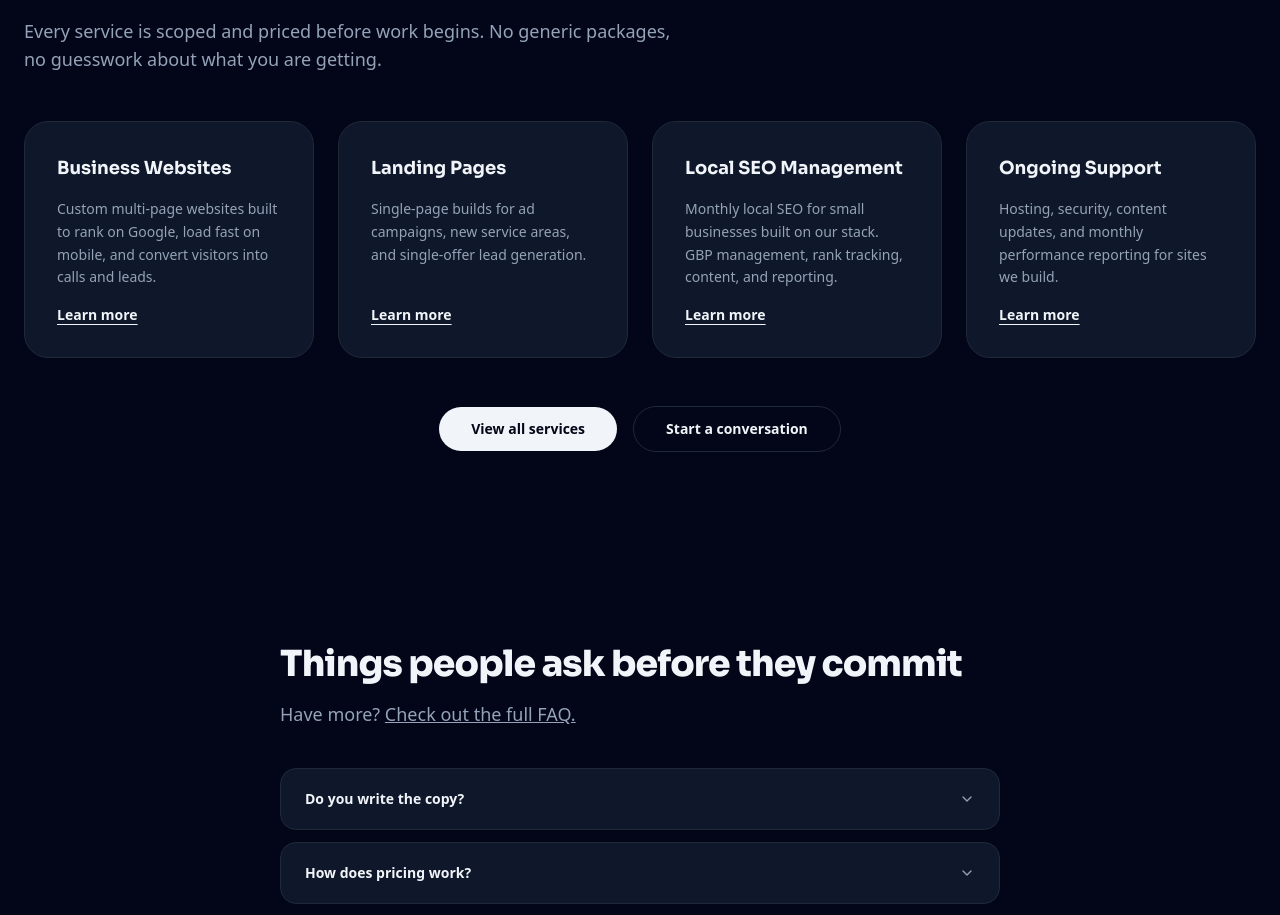
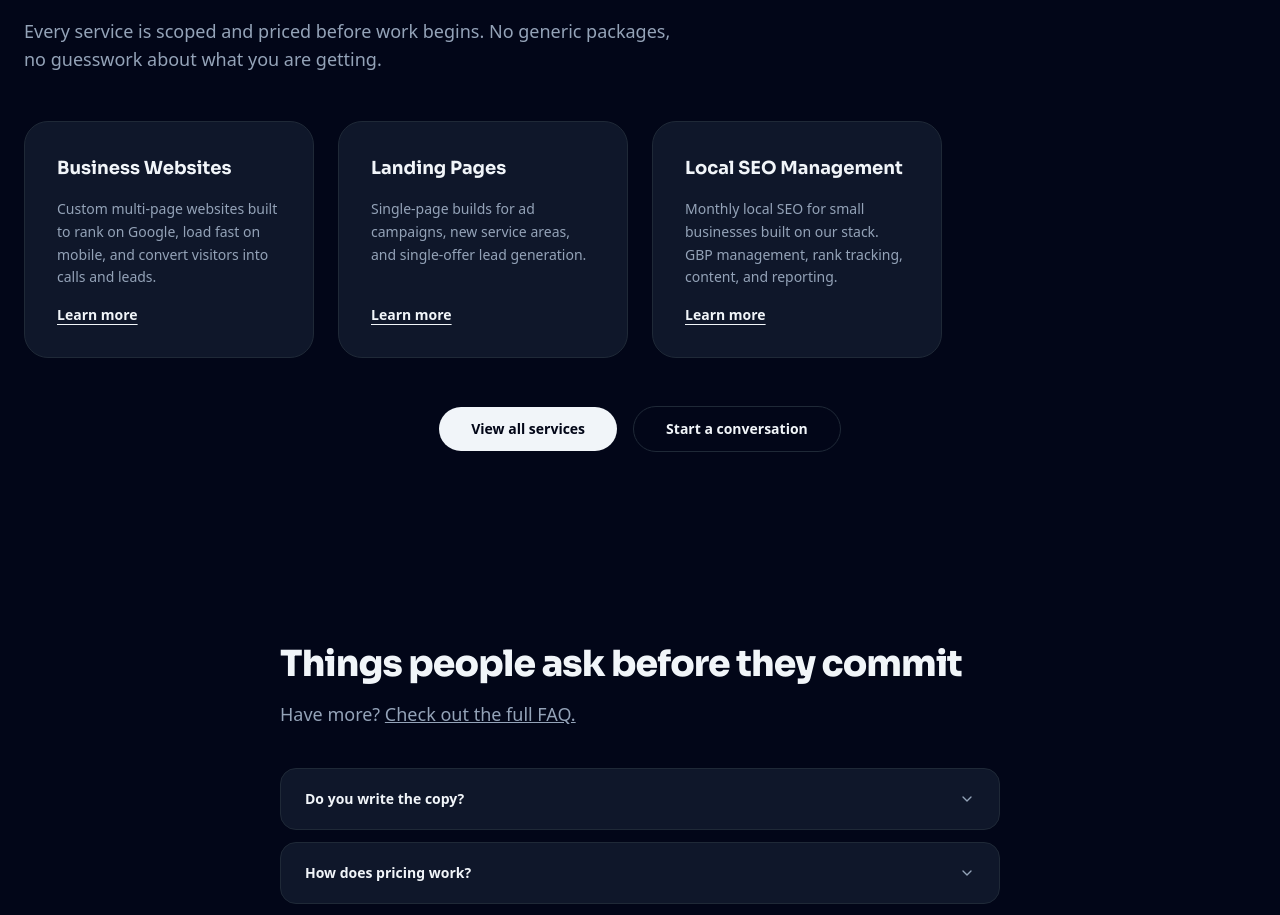
Before and after one commit to bwoodson72/portfolio-final, a Next.js app: page / in a window 1280 px wide. Shown: the part 1680-2595 px from the top of the page. Built offline with nearby package versions, Linux system fonts and the light colour scheme; no server answers.

Commit message:
chore: comment out "Ongoing Support" service in service-packages component

```diff
--- a/src/components/home/service-packages.tsx
+++ b/src/components/home/service-packages.tsx
@@ -18,11 +18,11 @@ const services = [
         summary: "Monthly local SEO for small businesses built on our stack. GBP management, rank tracking, content, and reporting.",
         href: "/services/local-seo-management",
     },
-    {
-        title: "Ongoing Support",
-        summary: "Hosting, security, content updates, and monthly performance reporting for sites we build.",
-        href: "/services/ongoing-support",
-    },
+    // {
+    //     title: "Ongoing Support",
+    //     summary: "Hosting, security, content updates, and monthly performance reporting for sites we build.",
+    //     href: "/services/ongoing-support",
+    // },
 ];
 
 export const ServicePackages = () => {
```
